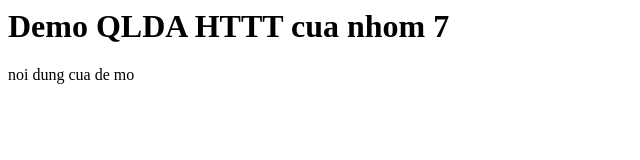
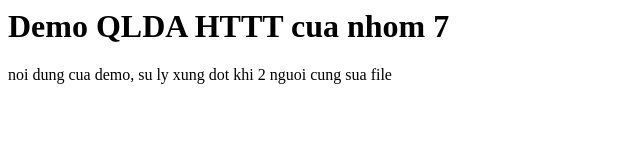
Before and after one commit to quachtruyen/Github_Demo_QLDA_HTTT, a plain HTML site: page index.html in a window 1280 px wide. Shown: the whole page, without its empty margins (0-640 px from the left). Drawn offline with Linux system fonts and the light colour scheme.

Commit message:
Update index.html

```diff
--- a/index.html
+++ b/index.html
@@ -1,2 +1,2 @@
 <h1>Demo QLDA HTTT cua nhom 7</h1>
-<p>noi dung cua de mo</p>
+<p>noi dung cua demo, su ly xung dot khi 2 nguoi cung sua file</p>
```
